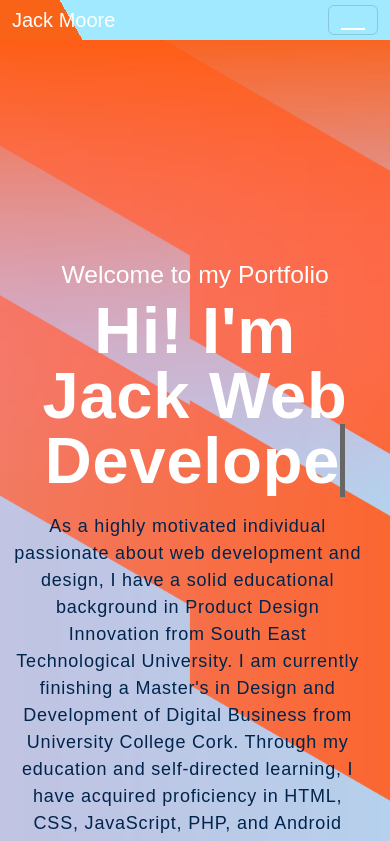
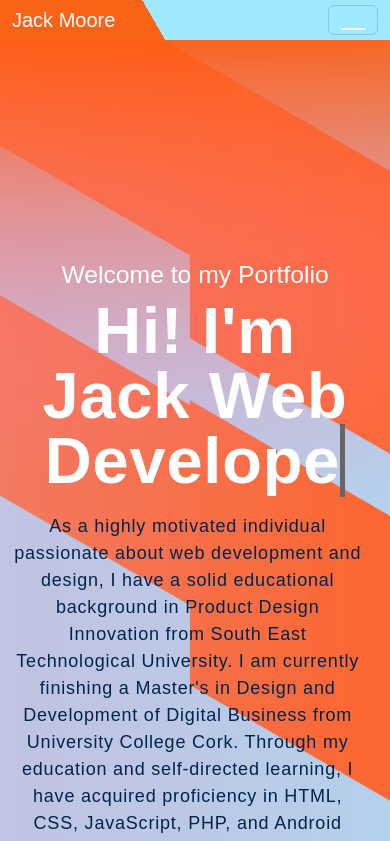
Before and after one commit to JM00re99/Portfolio, a React (Create React App) app: page / in a window 390 px wide. Shown: the top 841 px of the page. Built offline with nearby package versions, Linux system fonts and the light colour scheme.

Commit message:
Update App.css

```diff
--- a/src/App.css
+++ b/src/App.css
@@ -84,12 +84,12 @@ nav.navbar.scrolled {
     top: 0;
     z-index: 9999;
     transition: 0.32s ease-in-out;
-    background: linear-gradient(60deg, #f96318, #f96318 20%, #a0e9ff 20%, #a0e9ff);
+    background: linear-gradient(60deg, #f96318, #f96318 40%, #a0e9ff 40%, #a0e9ff);
   }
 
   nav.navbar.scrolled {
     padding: 0;
-    background: linear-gradient(60deg, #f96318, #f96318 20%, #a0e9ff 20%, #a0e9ff);
+    background: linear-gradient(60deg, #f96318, #f96318 40%, #a0e9ff 40%, #a0e9ff);
   }
 }
 
```
